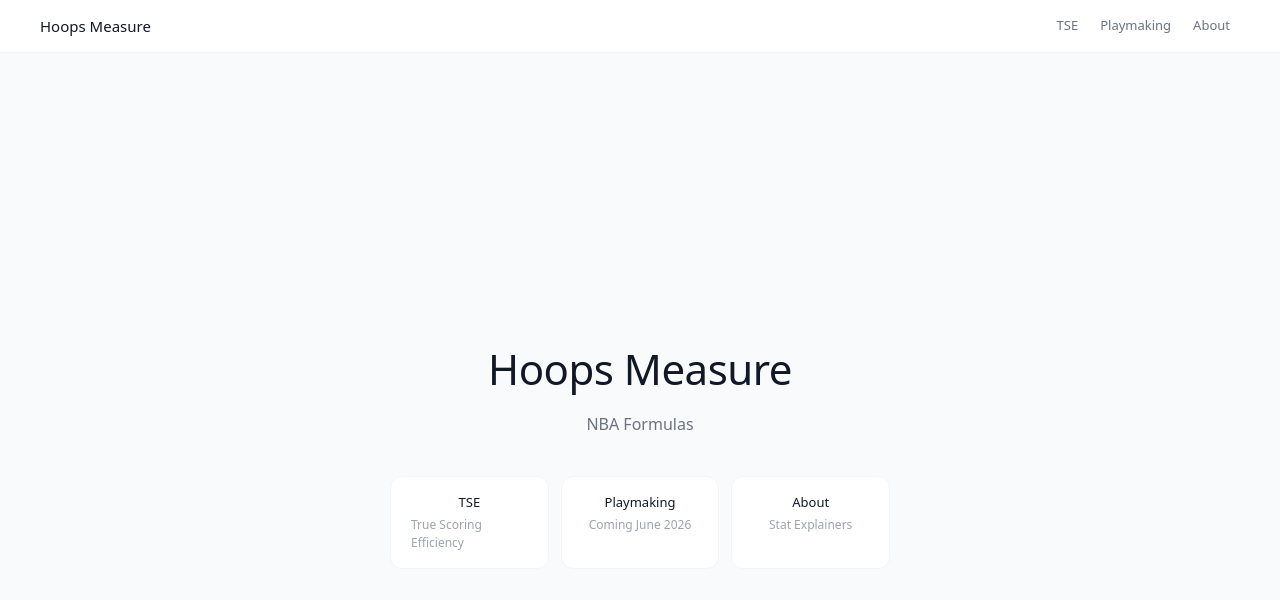
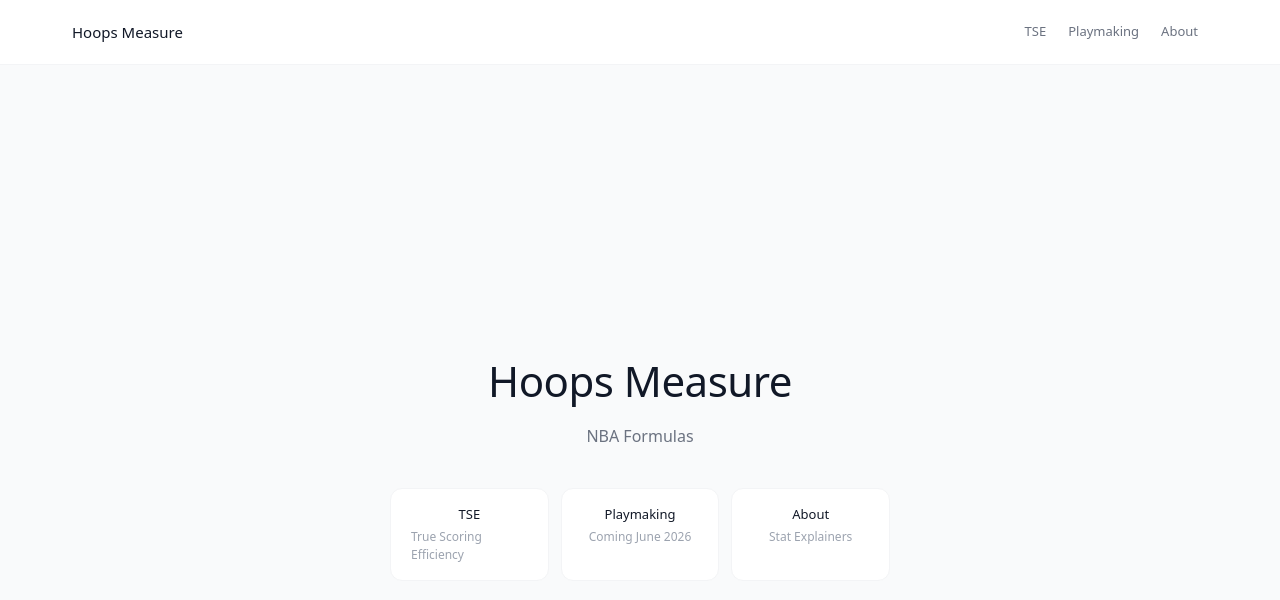
Before and after one commit to bene34/liveball, a Next.js app in the folder liveball/: page / in a window 1280 px wide. Shown: the top 600 px of the page. Built offline with nearby package versions, Linux system fonts and the light colour scheme.

Commit message:
pls work

```diff
--- a/liveball/app/components/NavBar.tsx
+++ b/liveball/app/components/NavBar.tsx
@@ -4,7 +4,7 @@ import Link from "next/link";
 const NavBar = () => {
   return (
     <div style={{ width: "100%", borderBottom: "1px solid #f3f4f6", background: "#fff" }}>
-      <div style={{ maxWidth: "1200px", margin: "0 auto", padding: "2 rem", display: "flex", alignItems: "center", justifyContent: "space-between", height: "52px" }}>
+      <div style={{ maxWidth: "1200px", margin: "0 auto", padding: "2rem", display: "flex", alignItems: "center", justifyContent: "space-between", height: "52px" }}>
         <Link href="/" style={{ fontSize: "15px", fontWeight: 500, color: "#111827", fontFamily: "system-ui, sans-serif", textDecoration: "none", whiteSpace: "nowrap", margin: 0, maxWidth: "100%" }}>
           Hoops Measure
         </Link>
```
